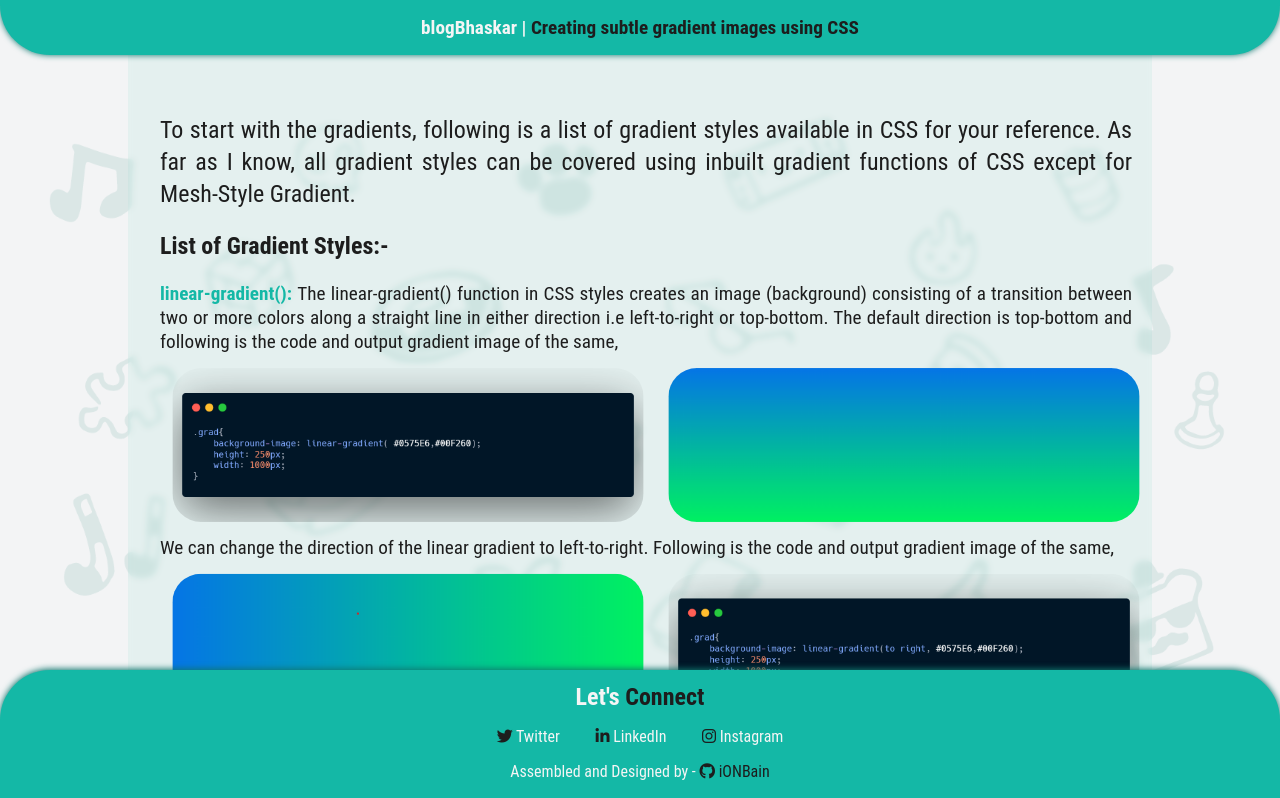
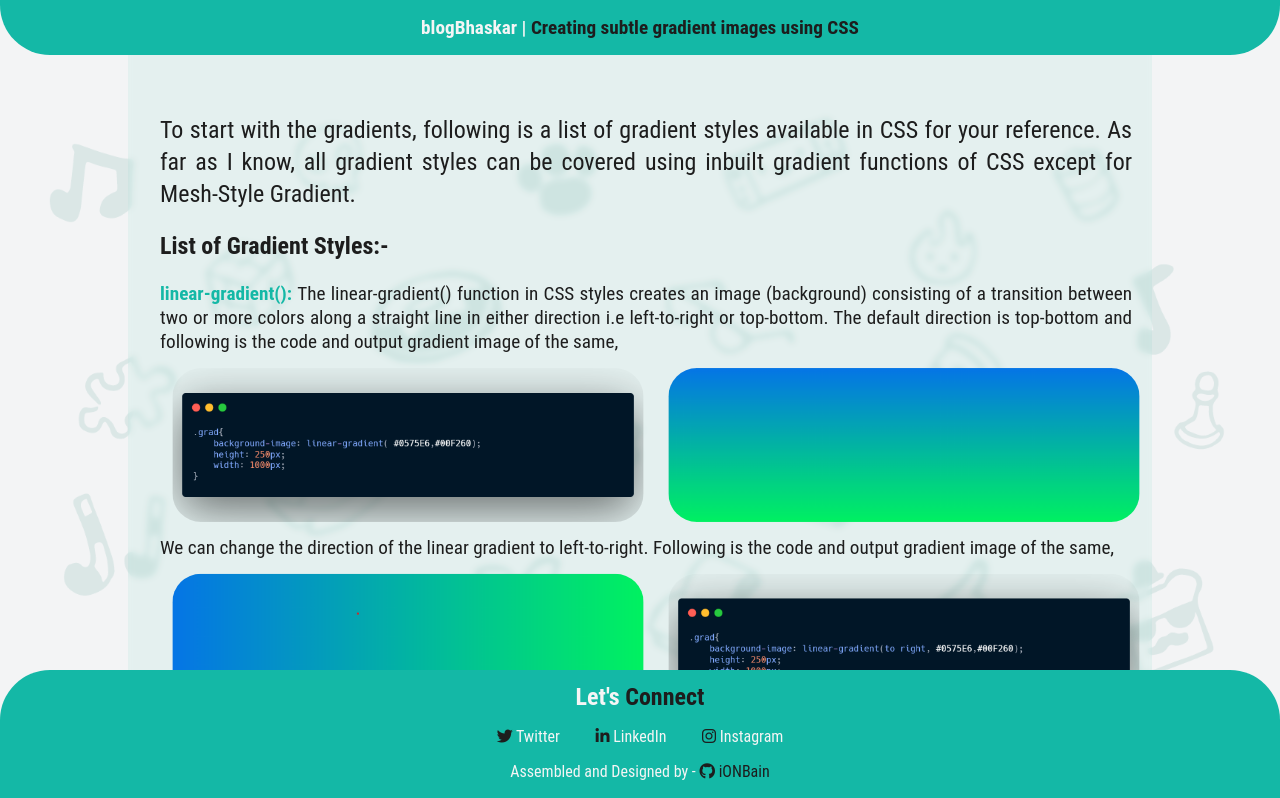
Before and after one commit to iONBain/blogOne-gradients, a plain HTML site: page index.html in a window 1280 px wide. Shown: the top 798 px of the page. Drawn offline with Linux system fonts and the light colour scheme.

Commit message:
feature: removed shadow

```diff
--- a/styleBlog.css
+++ b/styleBlog.css
@@ -196,7 +196,7 @@ hr {
     background: var(--primary-color);
     color: whitesmoke;
     padding: 1rem;
-    box-shadow: 0px 0px 6px var(--secondary-color) ;
+    /* box-shadow: 0px 0px 6px var(--secondary-color) ; */
 
     border-bottom-left-radius: 50px ;
     border-bottom-right-radius: 50px ;
@@ -303,7 +303,7 @@ ul{
 
 footer {
     /* border-top-left-radius: 50px; */
-    box-shadow: 0px -1px 6px var(--secondary-color) ;
+    /* box-shadow: 0px -1px 6px var(--secondary-color) ; */
     border-top-right-radius: 50px;
     border-top-left-radius: 50px;
     background-color: var(--primary-color);
```
